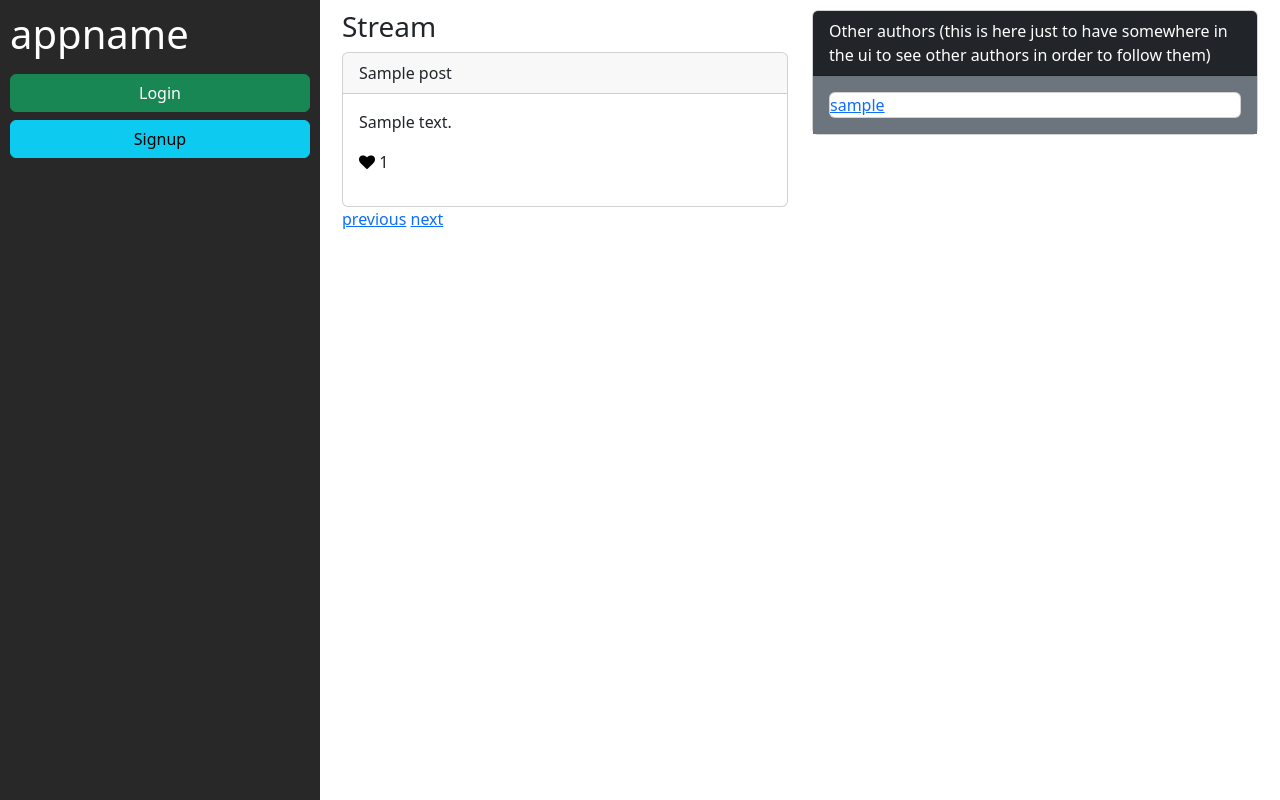
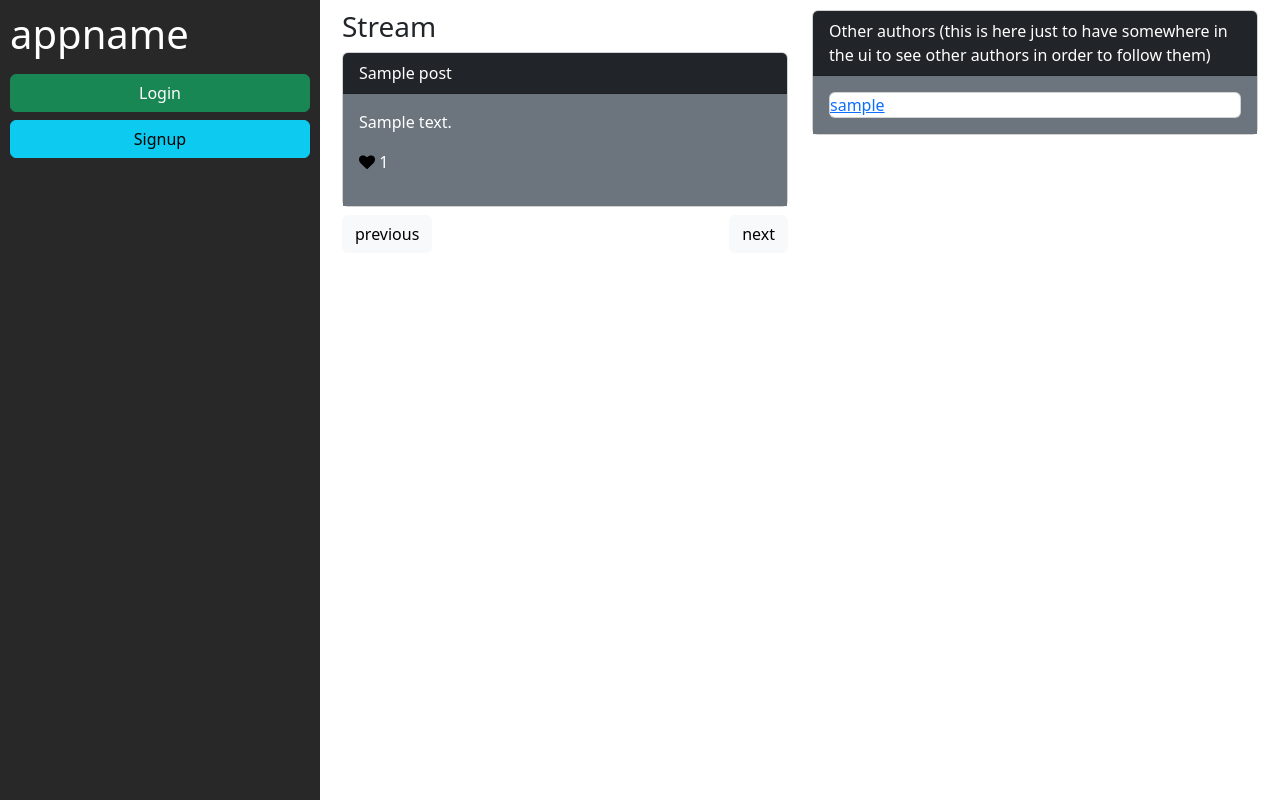
Before and after one commit to cmput404fa22/404-Project, a Django app: template social_distribution/app/templates/app/stream.html in a window 1280 px wide. Run offline with Django 4.2, Linux system fonts and the light colour scheme; the template is opened without the code that fills it: most values are stand-ins (such as "Sample title", 1, 10 or a date in 2020); some libraries are stand-ins or nearby versions.

Commit message:
fix merge problems

```diff
--- a/social_distribution/app/templates/app/author_posts.html
+++ b/social_distribution/app/templates/app/author_posts.html
@@ -24,8 +24,8 @@
                     {% endif %}
                     <a class="likebtn"><i class="fa fa-heart"></i></a>
                     <p class="likectn">{{ post.likes_count }}</p>
-                    <a class="editbtn" href="edit/{{ post.uuid.hex }}">Edit</a>
-                    <a class="deletebtn" href="delete/{{ post.uuid.hex }}">Delete</a>
+                    <a class="editbtn btn btn-light mt-2 float-end" href="edit/{{ post.uuid.hex }}">Edit</a>
+                    <a class="deletebtn btn btn-danger mt-2 float-start" href="delete/{{ post.uuid.hex }}">Delete</a>
                 </div>
             </div>
             </div>
--- a/social_distribution/app/templates/app/create_post.html
+++ b/social_distribution/app/templates/app/create_post.html
@@ -13,7 +13,7 @@
             {% csrf_token %}
             {{ form|crispy }}
             <div class="form-group">
-                <button type="submit" class="btn btn-light mt-2">Submit</button>
+                <button type="submit" class="btn btn-light mt-2 float-end">Submit</button>
             </div>
         </form>
     </div>
--- a/social_distribution/app/templates/app/edit_post.html
+++ b/social_distribution/app/templates/app/edit_post.html
@@ -13,7 +13,7 @@
             {% csrf_token %}
             {{ form|crispy }}
             <div class="form-group">
-                <button type="submit" class="btn btn-light mt-2">Submit</button>
+                <button type="submit" class="btn btn-light mt-2 float-end">Submit</button>
             </div>
         </form>
     </div>
--- a/social_distribution/app/templates/app/stream.html
+++ b/social_distribution/app/templates/app/stream.html
@@ -8,17 +8,17 @@
         <div class="col-xl">
             <h3>Stream</h3>
             {% for post in paginated_posts.posts %}
-            <div class="card mt-2">
-                <div class="card-header">{{ post.title }}</div>
-                <div class="card-body">
+            <div class="card mt-2 rounded">
+                <div class="card-header text-white bg-dark">{{ post.title }}</div>
+                <div class="card-body text-white bg-secondary">
                         <p> {{ post.content }}</p>
                         <a class="likebtn" href="/authorposts/like/?post_id={{ post.uuid.hex }}"><i class="fa fa-heart"></i></a>
                         <p class="likectn">{{ post.likes_count }}</p>
                 </div>
             </div>
             {% endfor %}
-            <a class="card-link" href="?page={{ paginated_posts.page|add:'-1' }}">previous</a>
-            <a class="card-link" href="?page={{ paginated_posts.page|add:'1' }}">next</a>
+            <a class="btn btn-light mt-2 float-start" href="?page={{ paginated_posts.page|add:'-1' }}">previous</a>
+            <a class="btn btn-light mt-2 float-end" href="?page={{ paginated_posts.page|add:'1' }}">next</a>
         </div>
         <div class="col-xl">
             <div class="card rounded">
```
